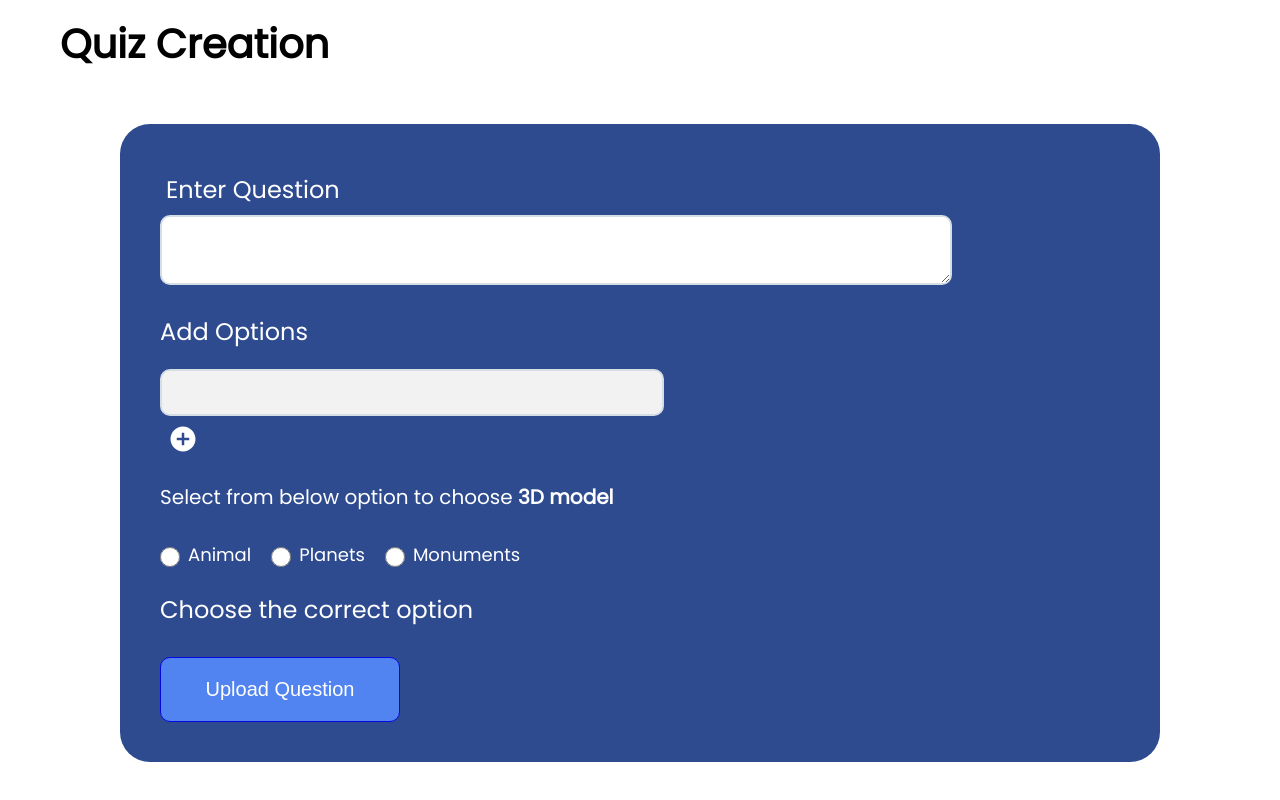
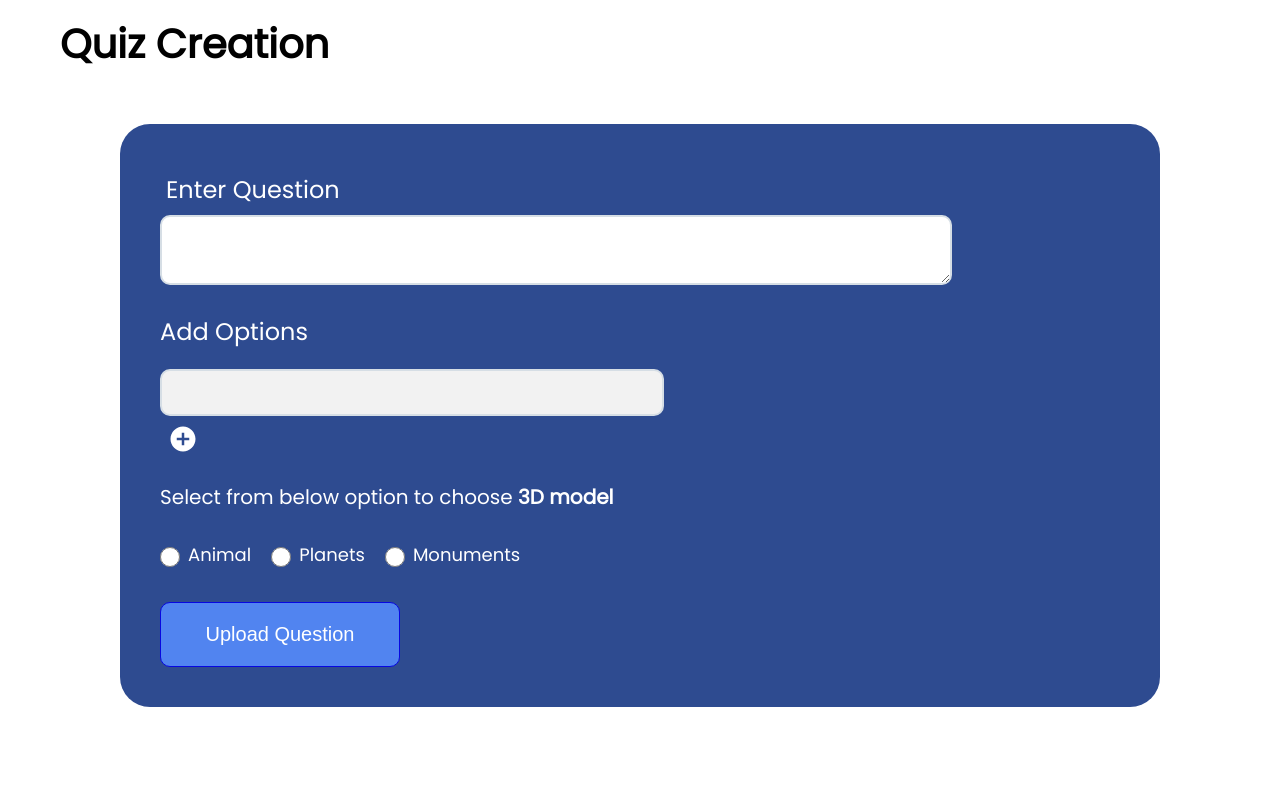
Before and after one commit to Malhardixit/quiz-portal, a React (Vite) app: page / in a window 1280 px wide. Shown: the part 2542-3342 px from the top of the page. After the commit the page ends 3289 px from the top, so only its background shows below. Built offline with nearby package versions, Linux system fonts and the light colour scheme.

Commit message:
resolved PR comments

```diff
--- a/src/components/QuizCreation/QuizCreation.jsx
+++ b/src/components/QuizCreation/QuizCreation.jsx
@@ -3,7 +3,7 @@ import { quizCreationApi } from '../../utils/quizCreationApi/quizCreationApi';
 import styles from './QuizCreation.module.css';
 import QuizQuestionCreation from './QuizQuestionCreation';
 
-const data = [
+const optionsData = [
   {
     category: 'Animal',
     options: [
@@ -67,11 +67,6 @@ function QuizCreation() {
   });
 
   const { category } = options;
-
-  // const [selectedCorrectAnswer, setSelectedCorrectAnswer] = useState('');
-
-  console.log(options);
-
   const handleAddInputField = useCallback(() => {
     setInputState((prevState) => {
       const updatedOptions = [
@@ -125,20 +120,18 @@ function QuizCreation() {
           />
         </div>
         <div className={styles.optionTitle}>
-          Select from below option to choose{' '}
-          <span style={{ fontWeight: 'bold' }}>3D model</span>{' '}
+          {`${'Select from below option to choose '}`}
+          <span style={{ fontWeight: 'bold' }}>3D model</span>
         </div>
         <div className={styles.radioBtnContainer}>
-          {data.map((item) => (
+          {optionsData.map((item) => (
             <div key={item.category} className={styles.radioBtnContainerLabel}>
               <input
-                onChange={(e) =>
-                  setOptions({
-                    ...options,
-                    category: e.target.value,
-                    subCategory: '',
-                  })
-                }
+                onChange={(e) => setOptions({
+                  ...options,
+                  category: e.target.value,
+                  subCategory: '',
+                })}
                 type="radio"
                 value={item.category}
                 name="catRadioBtn"
@@ -153,12 +146,12 @@ function QuizCreation() {
             <p style={{ fontSize: '2rem' }}>Select from the dropdown:</p>
             <select
               className={styles.dropDownOptions}
-              onChange={(e) =>
-                setOptions({ ...options, subCategory: e.target.value })
+              onChange={
+                (e) => setOptions({ ...options, subCategory: e.target.value })
               }
             >
               <option value="">Please select an option</option>
-              {data.map((item) => {
+              {optionsData.map((item) => {
                 if (item.category === category) {
                   return item.options.map((option) => (
                     <option key={option.name} value={option.name}>
@@ -172,28 +165,6 @@ function QuizCreation() {
           </div>
         )}
 
-        <div className={styles.correctAnswerContainer}>
-          <div className={styles.correctAnswerHead}>
-            Choose the correct option
-          </div>
-          <div className={styles.correctAnswerWrapper}>
-            {/* {correctAnswerArray.map((item) => (
-              <label className={styles.correctAnswerContainer} key={item}>
-                <input
-                  className={styles.correctAnswerInput}
-                  type="radio"
-                  name="correctAnswer"
-                  value={item}
-                  onChange={
-                    (e) =>
-                    setSelectedCorrectAnswer(parseInt(e.target.value, 10))}
-                  checked={selectedCorrectAnswer === item}
-                />
-                <span style={{ margin: 'auto' }}>{item + 1}</span>
-              </label>
-            ))} */}
-          </div>
-        </div>
         <div className={styles.submitContainer}>
           <button
             type="submit"
--- a/src/components/QuizCreation/QuizCreation.module.css
+++ b/src/components/QuizCreation/QuizCreation.module.css
@@ -2,7 +2,7 @@
   --white: #ffffff;
   --blue: #2e4b90;
   --offWhite: #f2f2f2;
-  --green: #5184F0;
+  --upload-Btn-Color: #5184F0;
   --black: #000000;
 }
 
@@ -58,7 +58,7 @@
   padding: 2rem;
   margin-top: 3rem;
   border-radius: 10px;
-  background-color: var(--green);
+  background-color: var(--upload-Btn-Color);
   font-size: 2rem;
   cursor: pointer;
   color: white;
```
